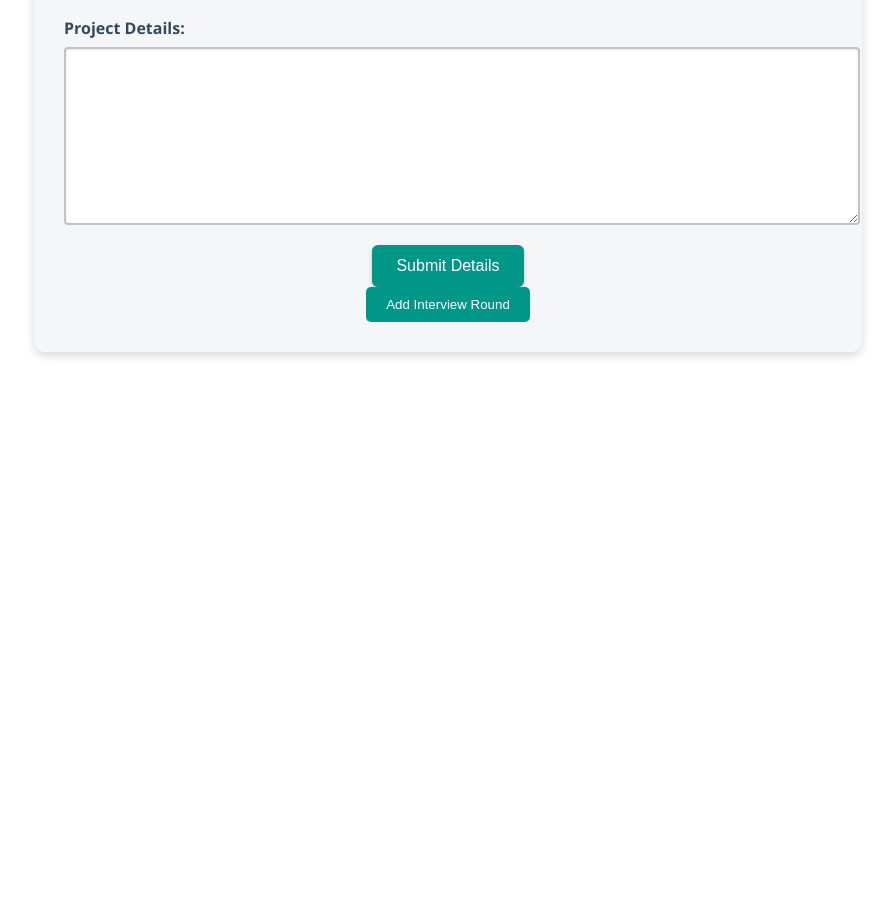
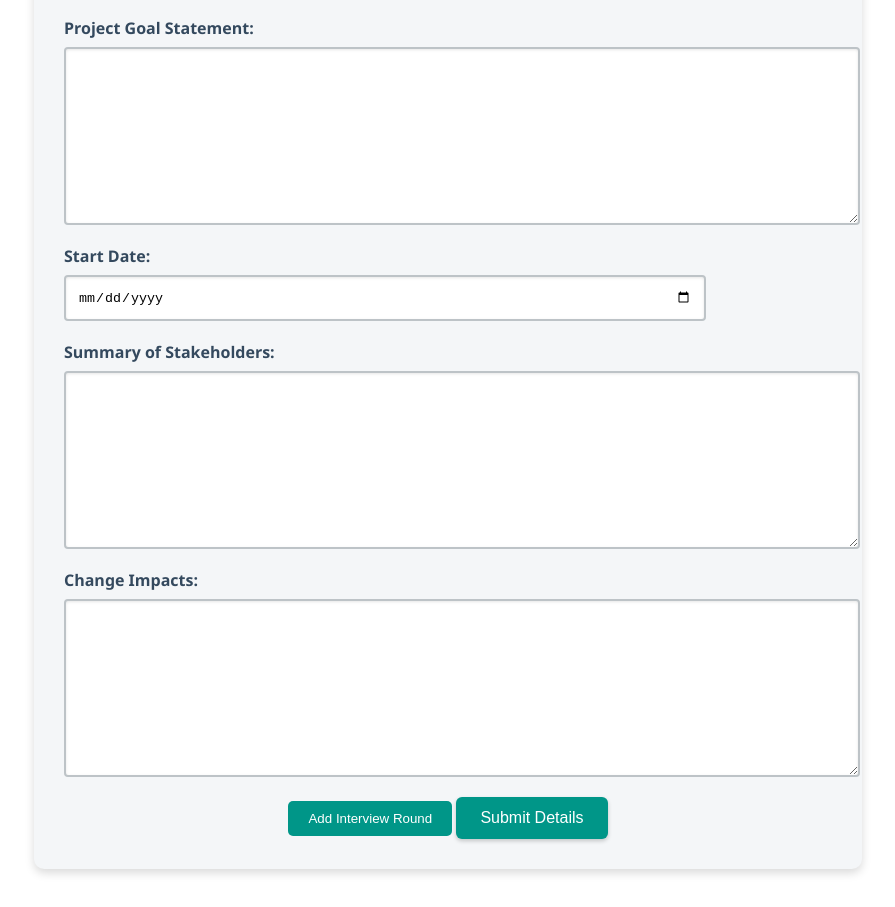
Before and after one commit to neo2wicked/ProjectKeera, a website: page frontend/projectDetails.html in a window 1280 px wide. Shown: the part 120-1027 px from the top of the page, without its empty margins (192-1087 px from the left). Before the commit the page ends 800 px from the top, so only its background shows below. Drawn offline with Linux system fonts and the light colour scheme.

Commit message:
updated project details logic

```diff
--- a/frontend/projectDetails.html
+++ b/frontend/projectDetails.html
@@ -10,13 +10,25 @@
         <h1>Project Details</h1>
         <form id="projectDetailsForm">
             <div class="form-group">
-                <label for="projectDetails">Project Details:</label>
-                <textarea id="projectDetails" name="projectDetails" required></textarea>
+                <label for="projectGoal">Project Goal Statement:</label>
+                <textarea id="projectGoal" name="projectGoal" required></textarea>
             </div>
+            <div class="form-group">
+                <label for="startDate">Start Date:</label>
+                <input type="date" id="startDate" name="startDate" required>
+            </div>
+            <div class="form-group">
+                <label for="stakeholdersSummary">Summary of Stakeholders:</label>
+                <textarea id="stakeholdersSummary" name="stakeholdersSummary" required></textarea>
+            </div>
+            <div class="form-group">
+                <label for="changeImpacts">Change Impacts:</label>
+                <textarea id="changeImpacts" name="changeImpacts" required></textarea>
+            </div>
+            <div id="interviewRounds"></div>
+            <button type="button" id="addInterviewRoundBtn">Add Interview Round</button>
             <button type="submit">Submit Details</button>
         </form>
-        <div id="interviewRounds"></div>
-        <button type="button" id="addInterviewRoundBtn">Add Interview Round</button>
     </div>
     <script src="js/projectDetails.js"></script>
 </body>
```
